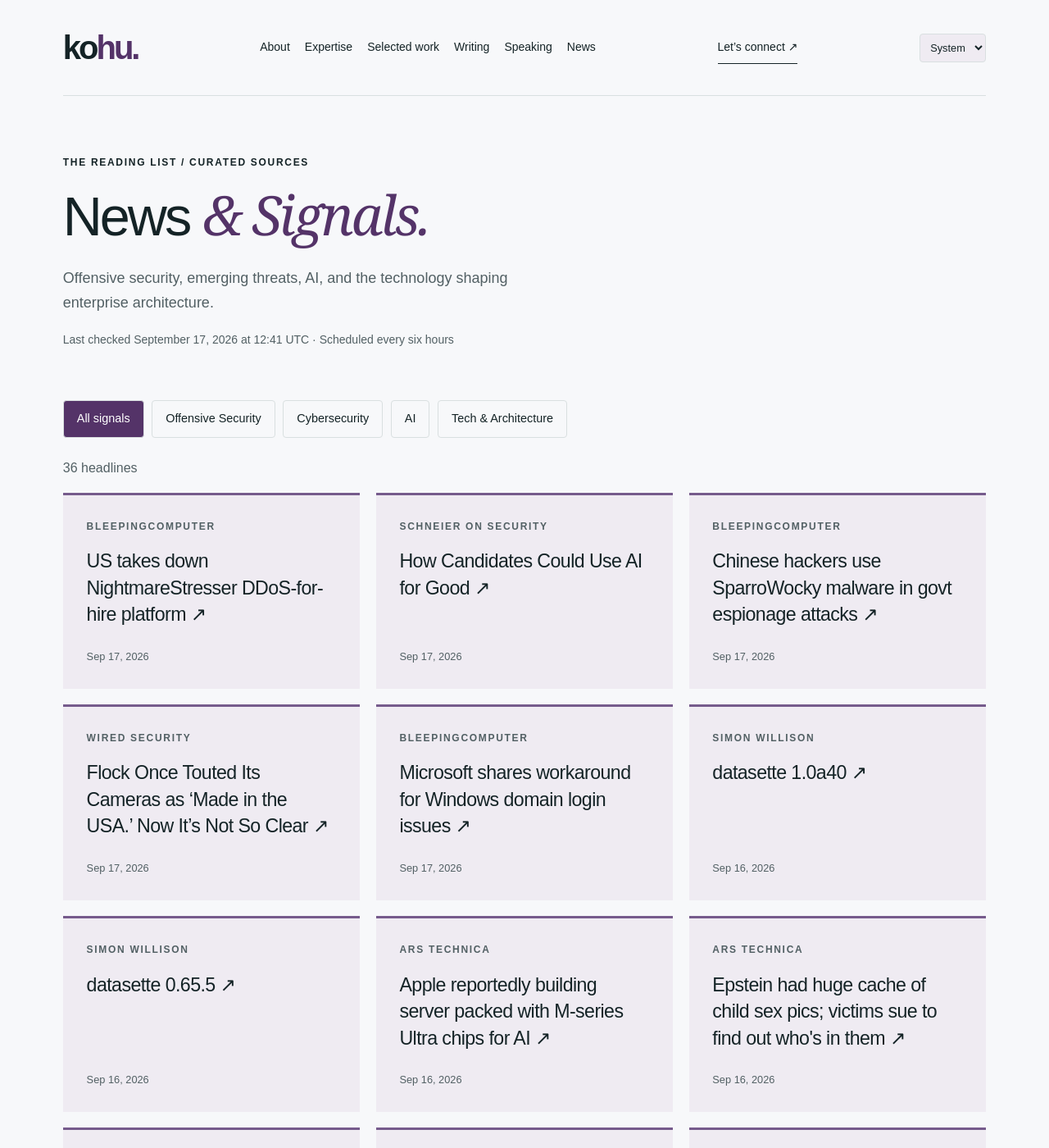
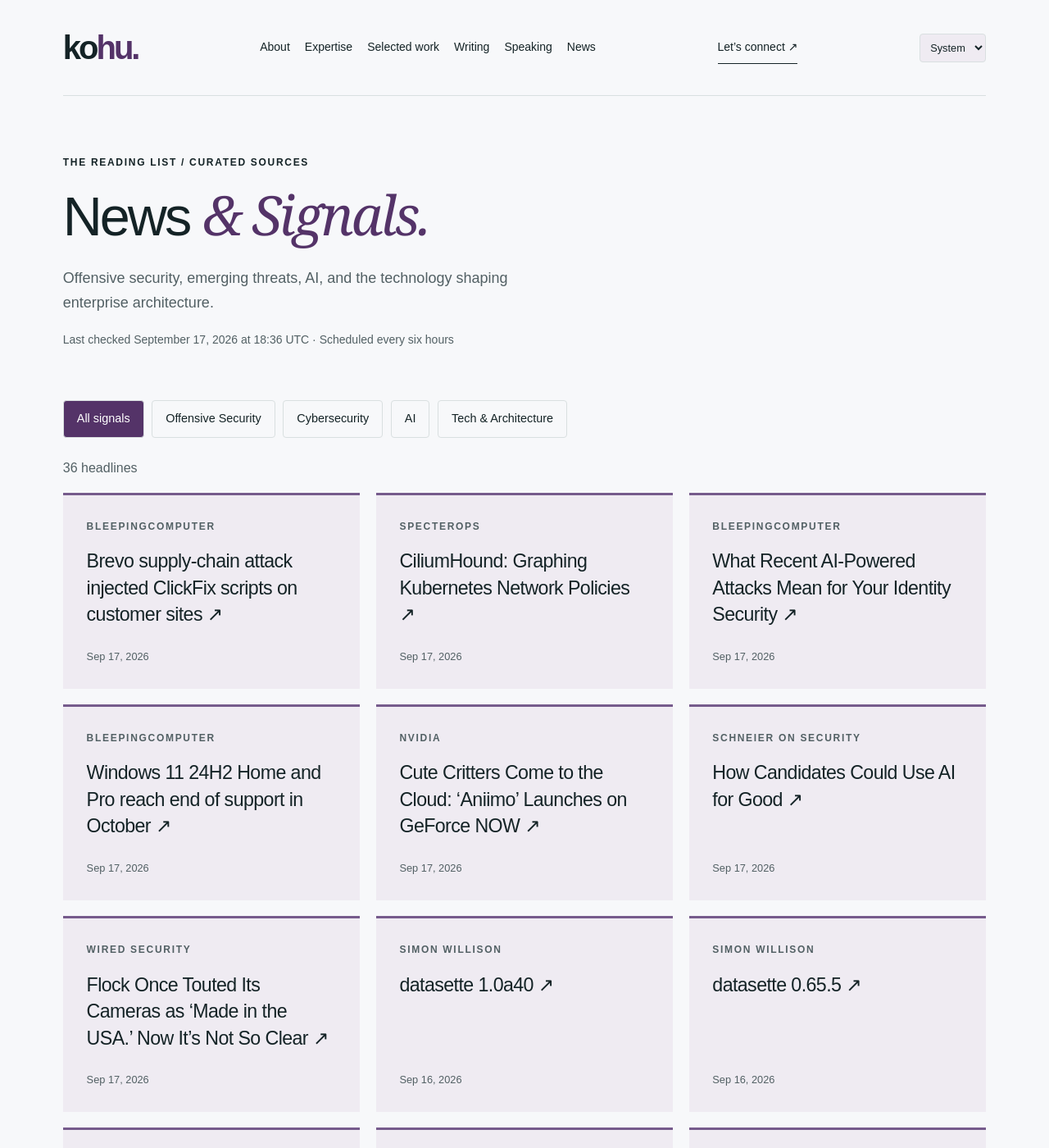
Before and after one commit to hntk/hntk.github.io, a Jekyll site: the page built from news/index.html, in a window 1280 px wide and 1400 px high. Shown: the whole window at 82% size. Built offline with Jekyll 4.4.1, drawn with Linux system fonts in a browser that asks for light colours; part of the change alters nothing that is shown; some of the changed text lies outside the part shown.

Commit message:
Refresh News and Signals

```diff
--- a/_data/news.json
+++ b/_data/news.json
@@ -1,13 +1,45 @@
 {
-  "updated": "2026-09-17T12:41:54.578657+00:00",
+  "updated": "2026-09-17T18:36:11.601893+00:00",
   "items": [
     {
-      "title": "US takes down NightmareStresser DDoS-for-hire platform",
-      "url": "https://www.bleepingcomputer.com/news/security/fbi-seizes-nightmarestresser-service-linked-to-thousands-of-ddos-attacks/",
-      "published": "2026-09-17T11:33:35+00:00",
+      "title": "Brevo supply-chain attack injected ClickFix scripts on customer sites",
+      "url": "https://www.bleepingcomputer.com/news/security/brevo-supply-chain-attack-injected-clickfix-scripts-on-customer-sites/",
+      "published": "2026-09-17T17:11:34+00:00",
       "source": "BleepingComputer",
       "source_id": "bleepingcomputer",
       "category": "cybersecurity"
+    },
+    {
+      "title": "CiliumHound: Graphing Kubernetes Network Policies",
+      "url": "https://specterops.io/blog/2026/09/17/ciliumhound-graphing-kubernetes-network-policies/",
+      "published": "2026-09-17T16:00:00+00:00",
+      "source": "SpecterOps",
+      "source_id": "specterops",
+      "category": "offensive-security"
+    },
+    {
+      "title": "What Recent AI-Powered Attacks Mean for Your Identity Security",
+      "url": "https://www.bleepingcomputer.com/news/security/what-recent-ai-powered-attacks-mean-for-your-identity-security/",
+      "published": "2026-09-17T14:01:11+00:00",
+      "source": "BleepingComputer",
+      "source_id": "bleepingcomputer",
+      "category": "cybersecurity"
+    },
+    {
+      "title": "Windows 11 24H2 Home and Pro reach end of support in October",
+      "url": "https://www.bleepingcomputer.com/news/microsoft/windows-11-24h2-home-and-pro-reach-end-of-support-in-october/",
+      "published": "2026-09-17T13:09:09+00:00",
+      "source": "BleepingComputer",
+      "source_id": "bleepingcomputer",
+      "category": "cybersecurity"
+    },
+    {
+      "title": "Cute Critters Come to the Cloud: ‘Aniimo’ Launches on GeForce NOW",
+      "url": "https://blogs.nvidia.com/blog/geforce-now-thursday-aniimo/",
+      "published": "2026-09-17T13:00:55+00:00",
+      "source": "NVIDIA",
+      "source_id": "nvidia",
+      "category": "ai"
     },
     {
       "title": "How Candidates Could Use AI for Good",
@@ -18,27 +50,11 @@
       "category": "cybersecurity"
     },
     {
-      "title": "Chinese hackers use SparroWocky malware in govt espionage attacks",
-      "url": "https://www.bleepingcomputer.com/news/security/chinese-hackers-use-sparrowocky-malware-in-govt-espionage-attacks/",
-      "published": "2026-09-17T09:00:00+00:00",
-      "source": "BleepingComputer",
-      "source_id": "bleepingcomputer",
-      "category": "cybersecurity"
-    },
-    {
       "title": "Flock Once Touted Its Cameras as ‘Made in the USA.’ Now It’s Not So Clear",
       "url": "https://www.wired.com/story/flock-once-touted-its-cameras-as-made-in-the-usa-now-its-not-so-clear/",
       "published": "2026-09-17T09:00:00+00:00",
       "source": "WIRED Security",
       "source_id": "wired",
-      "category": "cybersecurity"
-    },
-    {
-      "title": "Microsoft shares workaround for Windows domain login issues",
-      "url": "https://www.bleepingcomputer.com/news/microsoft/microsoft-releases-workaround-for-windows-domain-login-authentication-issues/",
-      "published": "2026-09-17T08:24:48+00:00",
-      "source": "BleepingComputer",
-      "source_id": "bleepingcomputer",
       "category": "cybersecurity"
     },
     {
@@ -162,14 +178,6 @@
       "category": "cybersecurity"
     },
     {
-      "title": "University of Manchester Uses NVIDIA Earth-2 to Forecast Air Pollution Across the UK",
-      "url": "https://blogs.nvidia.com/blog/uk-air-pollution-research-earth-2/",
-      "published": "2026-09-16T05:00:42+00:00",
-      "source": "NVIDIA",
-      "source_id": "nvidia",
-      "category": "ai"
-    },
-    {
       "title": "Your Agent Aced the Task. Will It Do It Again?",
       "url": "https://huggingface.co/blog/ibm-research/altk-evolve-consistency",
       "published": "2026-09-15T16:00:44+00:00",
@@ -221,14 +229,6 @@
       "title": "Unmasking SCCM Application Execution",
       "url": "https://specterops.io/blog/2026/09/10/unmasking-sccm-application-execution/",
       "published": "2026-09-10T16:00:00+00:00",
-      "source": "SpecterOps",
-      "source_id": "specterops",
-      "category": "offensive-security"
-    },
-    {
-      "title": "Beyond Tier Zero",
-      "url": "https://specterops.io/blog/2026/09/10/beyond-tier-zero/",
-      "published": "2026-09-10T13:26:32+00:00",
       "source": "SpecterOps",
       "source_id": "specterops",
       "category": "offensive-security"
@@ -295,79 +295,79 @@
       "id": "ars-technica",
       "name": "Ars Technica",
       "status": "ok",
-      "last_success": "2026-09-17T12:41:54.578657+00:00"
+      "last_success": "2026-09-17T18:36:11.601893+00:00"
     },
     {
       "id": "bleepingcomputer",
       "name": "BleepingComputer",
       "status": "ok",
-      "last_success": "2026-09-17T12:41:54.578657+00:00"
+      "last_success": "2026-09-17T18:36:11.601893+00:00"
     },
     {
       "id": "cloudflare",
       "name": "Cloudflare",
       "status": "ok",
-      "last_success": "2026-09-17T12:41:54.578657+00:00"
+      "last_success": "2026-09-17T18:36:11.601893+00:00"
     },
     {
       "id": "dark-reading",
       "name": "Dark Reading",
       "status": "ok",
-      "last_success": "2026-09-17T12:41:54.578657+00:00"
+      "last_success": "2026-09-17T18:36:11.601893+00:00"
     },
     {
       "id": "hugging-face",
       "name": "Hugging Face",
       "status": "ok",
-      "last_success": "2026-09-17T12:41:54.578657+00:00"
+      "last_success": "2026-09-17T18:36:11.601893+00:00"
     },
     {
       "id": "microsoft-research",
       "name": "Microsoft Research",
       "status": "ok",
-      "last_success": "2026-09-17T12:41:54.578657+00:00"
+      "last_success": "2026-09-17T18:36:11.601893+00:00"
     },
     {
       "id": "nvidia",
       "name": "NVIDIA",
       "status": "ok",
-      "last_success": "2026-09-17T12:41:54.578657+00:00"
+      "last_success": "2026-09-17T18:36:11.601893+00:00"
     },
     {
       "id": "portswigger",
       "name": "PortSwigger Research",
       "status": "ok",
-      "last_success": "2026-09-17T12:41:54.578657+00:00"
+      "last_success": "2026-09-17T18:36:11.601893+00:00"
     },
     {
       "id": "schneier",
       "name": "Schneier on Security",
       "status": "ok",
-      "last_success": "2026-09-17T12:41:54.578657+00:00"
+      "last_success": "2026-09-17T18:36:11.601893+00:00"
     },
     {
       "id": "simon-willison",
       "name": "Simon Willison",
       "status": "ok",
-      "last_success": "2026-09-17T12:41:54.578657+00:00"
+      "last_success": "2026-09-17T18:36:11.601893+00:00"
     },
     {
       "id": "specterops",
       "name": "SpecterOps",
       "status": "ok",
-      "last_success": "2026-09-17T12:41:54.578657+00:00"
+      "last_success": "2026-09-17T18:36:11.601893+00:00"
     },
     {
       "id": "trail-of-bits",
       "name": "Trail of Bits",
       "status": "ok",
-      "last_success": "2026-09-17T12:41:54.578657+00:00"
+      "last_success": "2026-09-17T18:36:11.601893+00:00"
     },
     {
       "id": "wired",
       "name": "WIRED Security",
       "status": "ok",
-      "last_success": "2026-09-17T12:41:54.578657+00:00"
+      "last_success": "2026-09-17T18:36:11.601893+00:00"
     }
   ]
 }
```
